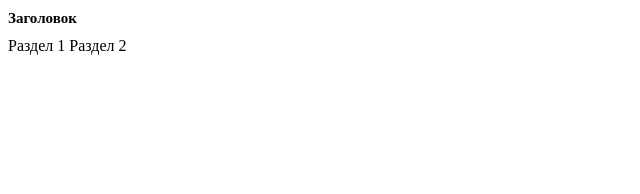
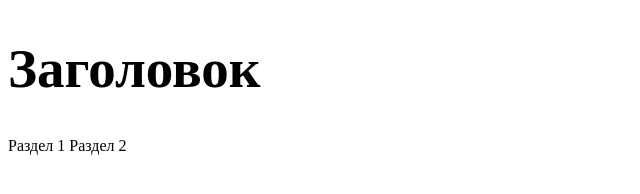
Before and after one commit to WebHeroSchool/task17-css, a plain HTML site: page index.html in a window 1280 px wide. Shown: the whole page, without its empty margins (0-640 px from the left). Drawn offline with Linux system fonts and the light colour scheme.

Commit message:
breakpoints and fonts

```diff
--- a/style.css
+++ b/style.css
@@ -1,8 +1,35 @@
 @media (min-width: 320px) {
-  .wrap__title{
+  .wrap__title {
     font-size: 15px;
   }
+}
 
-@media (min-width: 320px) {
-  .wrap__title{
-    font-size: 15px;
+@media (min-width: 481px) {
+  .wrap__title {
+    font-size: 25px;
+  }
+}
+
+@media (min-width: 641px) {
+  .wrap__title {
+    font-size: 35px;
+  }
+}
+
+@media (min-width: 961px) {
+  .wrap__title {
+    font-size: 45px;
+  }
+}
+
+@media (min-width: 1025px) {
+  .wrap__title {
+    font-size: 55px;
+  }
+}
+
+@media (min-width: 1281px) {
+  .wrap__title {
+    font-size: 65px;
+  }
+}
```
